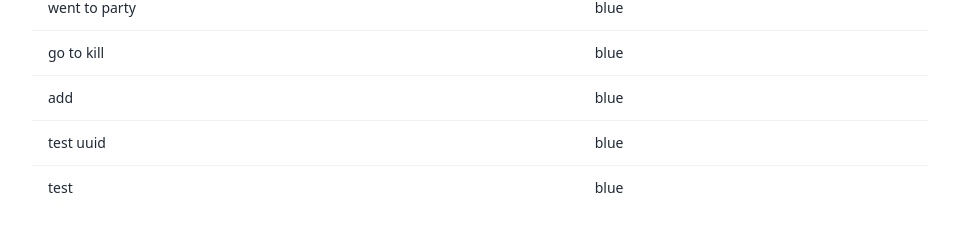
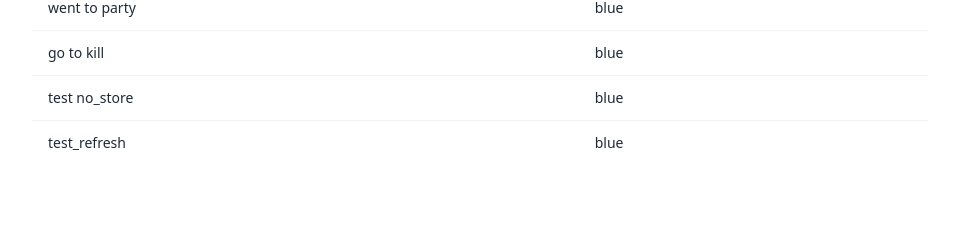
Before and after one commit to AndreyKhmara/next_todo_with_server, a Next.js app in the folder client/: page / in a window 1280 px wide. Shown: the part 236-468 px from the top of the page, without its empty margins (160-1119 px from the left). Built offline with nearby package versions, Linux system fonts and the light colour scheme; data requests are answered from the project's data file.

Commit message:
add useRouter

```diff
--- a/client/api.ts
+++ b/client/api.ts
@@ -3,7 +3,7 @@ import { ITask } from "@/typse/tasks";
 const baseUrl = "http://localhost:3001";
 
 export const getAllTodos = async (): Promise<ITask[]> => {
-  const res = await fetch(`${baseUrl}/tasks`);
+  const res = await fetch(`${baseUrl}/tasks`, { cache: "no-store" });
   const todos = await res.json();
   console.log("todos from", todos);
   return todos;
--- a/client/app/components/AddTask.tsx
+++ b/client/app/components/AddTask.tsx
@@ -5,8 +5,11 @@ import { TaskModal } from "@/app/components/TaskModal";
 import { useState } from "react";
 import { addNewTodo } from "@/api";
 import { v4 as uuidv4 } from "uuid";
+import { useRouter } from "next/navigation";
 
 export const AddTask = () => {
+  //todo check on new branch
+  const router = useRouter();
   const [modalOpen, setModalOpen] = useState<boolean>(false);
   const [newTextValue, setNewTextValue] = useState<string>("");
 
@@ -14,6 +17,8 @@ export const AddTask = () => {
     e.preventDefault();
     await addNewTodo({ id: uuidv4(), text: newTextValue });
     setNewTextValue("");
+    setModalOpen(false);
+    router.refresh();
   };
 
   return (
--- a/client/data/todos.json
+++ b/client/data/todos.json
@@ -9,20 +9,16 @@
       "text": "went to party"
     },
     {
-      "id": "3",
+      "id": "asdf",
       "text": "go to kill"
     },
     {
-      "id": "3",
-      "text": "add"
+      "id": "3b1643ce-3976-4162-a503-f43572c48181",
+      "text": "test no_store"
     },
     {
-      "id": "ecfc448c-c70e-4ceb-bde9-0c231167599a",
-      "text": "test uuid"
-    },
-    {
-      "id": "5aa7b478-0bfb-4f96-88ba-dd456a67ec73",
-      "text": "test"
+      "id": "3a041a23-0cb0-483a-aab7-02edf3ca2b09",
+      "text": "test_refresh"
     }
   ]
 }
```
